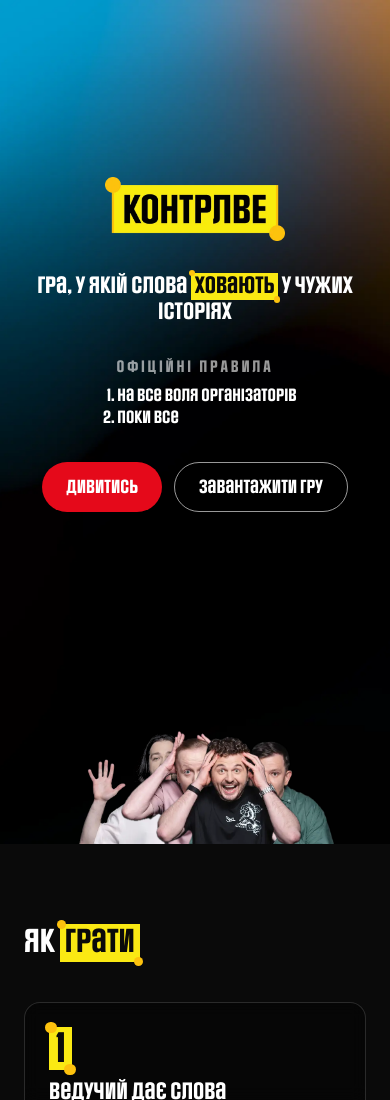
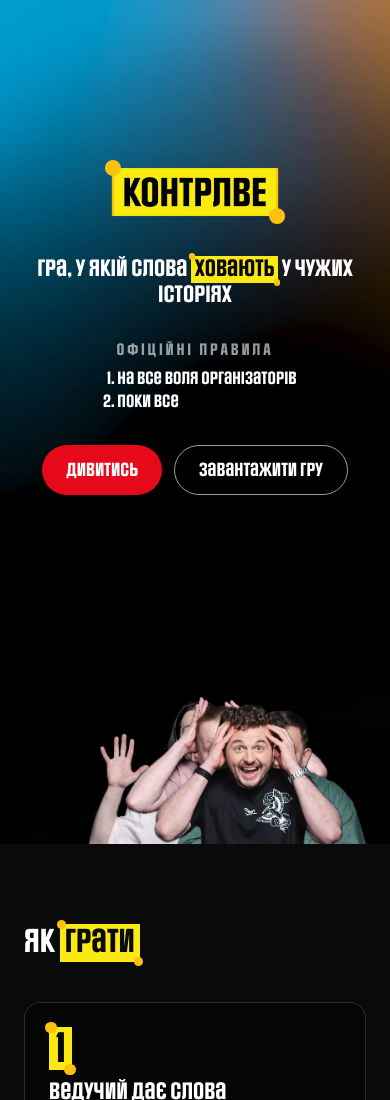
Before and after one commit to Greenfield-Taster/contrlve, a React (Vite) app in the folder frontend/: page / in a window 390 px wide. Shown: the top 1100 px of the page. Built offline with nearby package versions, Linux system fonts and the light colour scheme.

Commit message:
fix: enlarge the hero cast photos on mobile

```diff
--- a/frontend/src/components/Hero.tsx
+++ b/frontend/src/components/Hero.tsx
@@ -78,7 +78,7 @@ export function Hero() {
         </div>
       </div>
 
-      <div className="pointer-events-none relative flex h-[26vh] w-full items-end justify-center md:h-[30vh]">
+      <div className="pointer-events-none relative flex h-[30vh] min-h-[180px] w-full items-end justify-center md:h-[32vh] md:min-h-0">
         {hosts.map((host, index) => (
           <img
             key={host.id}
@@ -87,10 +87,12 @@ export function Hero() {
             height={835}
             alt={`${host.name} — ШОУ КОНТРЛВЕ`}
             loading="eager"
-            className="hero-photo h-auto w-[46%] max-w-[240px] self-end md:w-[20%] md:max-w-none"
+            className="hero-photo h-auto w-[60%] self-end md:w-[20%]"
             style={
               {
-                '--hero-left': `${index * 22 - 8}%`,
+                // До 768px фото стоять по краях і перекриваються, як на чинному
+                // сайті: крайні підрізає екран, разом вони тримають нижній край
+                '--hero-left': `${index * 24 - 14}%`,
                 transform: `${photoOffsets[host.id]} translate3d(${
                   tilt.x * (index % 2 === 0 ? 1 : -1)
                 }px, ${tilt.y}px, 0)`,
```
